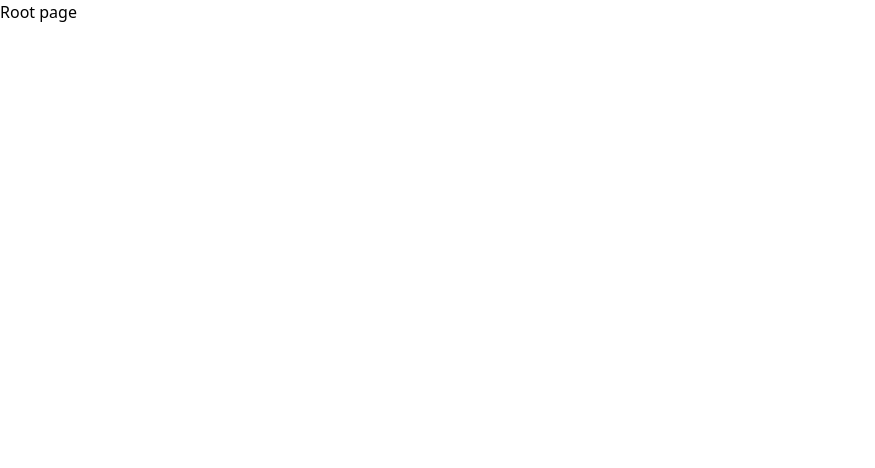
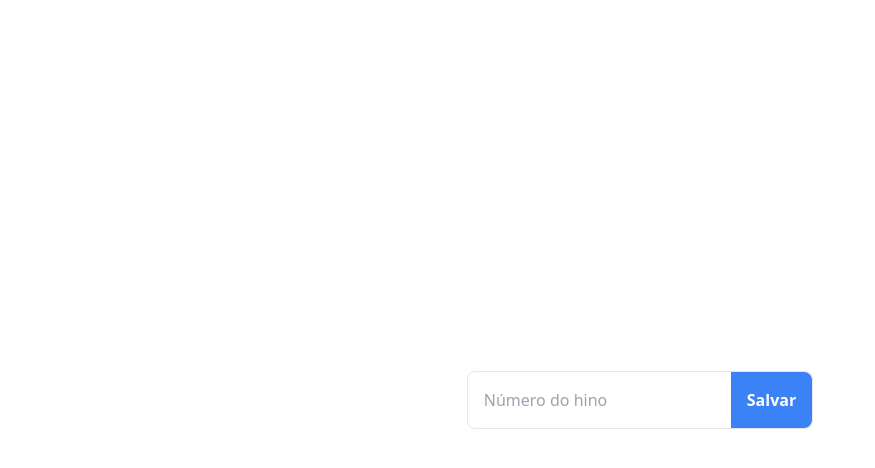
Before and after one commit to LeonardoLpds/hymns-react, a React (Vite) app: page / in a window 1280 px wide. Shown: the top 468 px of the page, without its empty margins (0-875 px from the left). Built offline with nearby package versions, Linux system fonts and the light colour scheme.

Commit message:
Criando tela simples para input

```diff
--- a/src/Router.tsx
+++ b/src/Router.tsx
@@ -1,9 +1,11 @@
 import { createBrowserRouter } from "react-router-dom";
+import AddHymn from "./pages/AddHymn/AddHymn";
+import Root from "./pages/Root/Root";
 
 export default createBrowserRouter([
   {
     path: "/",
-    element: <div>Root page</div>,
-    children: [{ index: true, element: <div>Index page</div> }],
+    element: <Root />,
+    children: [{ index: true, element: <AddHymn /> }],
   },
 ]);
--- /dev/null
+++ b/src/assets/scss/components.scss
@@ -0,0 +1,13 @@
+.form-field {
+  &:focus-within {
+    @apply border-blue-500 shadow shadow-blue-500/50;
+  }
+}
+
+.button {
+  @apply px-4 py-4 bg-blue-500 hover:bg-blue-600 text-white font-semibold rounded-r-lg;
+}
+
+.input {
+  @apply py-4 px-4 w-full focus:outline-none rounded-lg;
+}
--- a/src/index.scss
+++ b/src/index.scss
@@ -1,3 +1,5 @@
 @import "tailwindcss/base";
 @import "tailwindcss/components";
 @import "tailwindcss/utilities";
+
+@import "./assets/scss/components.scss";
--- /dev/null
+++ b/src/pages/AddHymn/AddHymn.tsx
@@ -0,0 +1,17 @@
+export default function AddHymn() {
+  return (
+    <div className="form-field flex border rounded-lg items-stretch">
+      <input
+        className="input"
+        type="text"
+        inputMode="numeric"
+        maxLength={3}
+        max="480"
+        pattern="[0-9]*"
+        placeholder="Número do hino"
+        required
+      />
+      <button className="button">Salvar</button>
+    </div>
+  );
+}
--- /dev/null
+++ b/src/pages/Root/Root.tsx
@@ -0,0 +1,9 @@
+import { Outlet } from "react-router-dom";
+
+export default function Root() {
+  return (
+    <section className="p-4 h-screen flex flex-col items-center justify-center">
+      <Outlet />
+    </section>
+  );
+}
```
